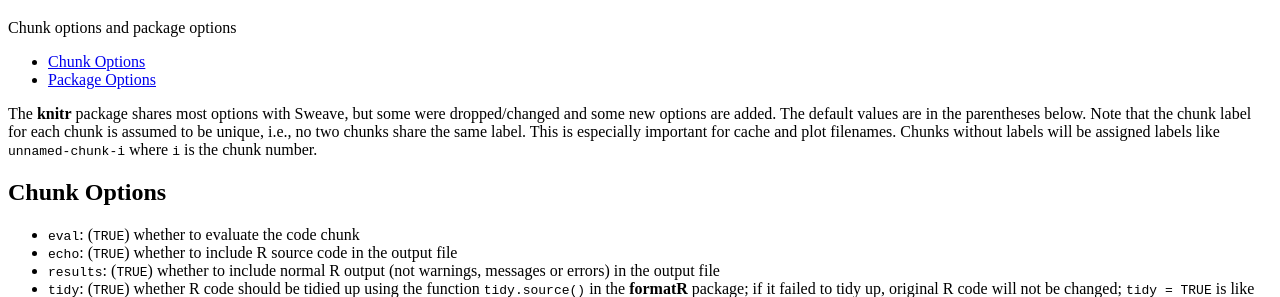
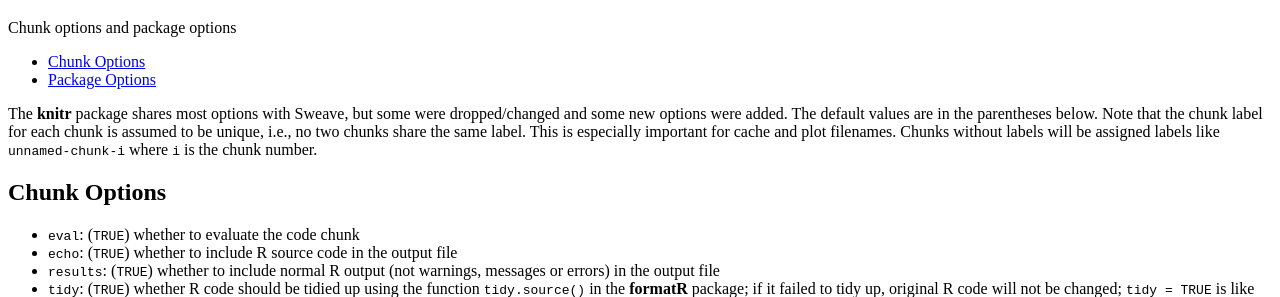
Before and after one commit to yihui/knitr, a Jekyll site: the page built from options.md, in a window 1280 px wide. Shown: the part 492-789 px from the top of the page. Built offline with Jekyll 4.4.1, drawn with Linux system fonts in a browser that asks for light colours; some web fonts are replaced.

Commit message:
fix typos

```diff
--- a/options.md
+++ b/options.md
@@ -7,7 +7,7 @@ subtitle: Chunk options and package options
 - [Chunk Options](#chunk_options)
 - [Package Options](#package_options)
 
-The **knitr** package shares most options with Sweave, but some were dropped/changed and some new options are added. The default values are in the parentheses below. Note that the chunk label for each chunk is assumed to be unique, i.e., no two chunks share the same label. This is especially important for cache and plot filenames. Chunks without labels will be assigned labels like `unnamed-chunk-i` where `i` is the chunk number.
+The **knitr** package shares most options with Sweave, but some were dropped/changed and some new options were added. The default values are in the parentheses below. Note that the chunk label for each chunk is assumed to be unique, i.e., no two chunks share the same label. This is especially important for cache and plot filenames. Chunks without labels will be assigned labels like `unnamed-chunk-i` where `i` is the chunk number.
 
 ## Chunk Options
 
```
Also changed, not shown: patterns.md (+1 -1 lines).
